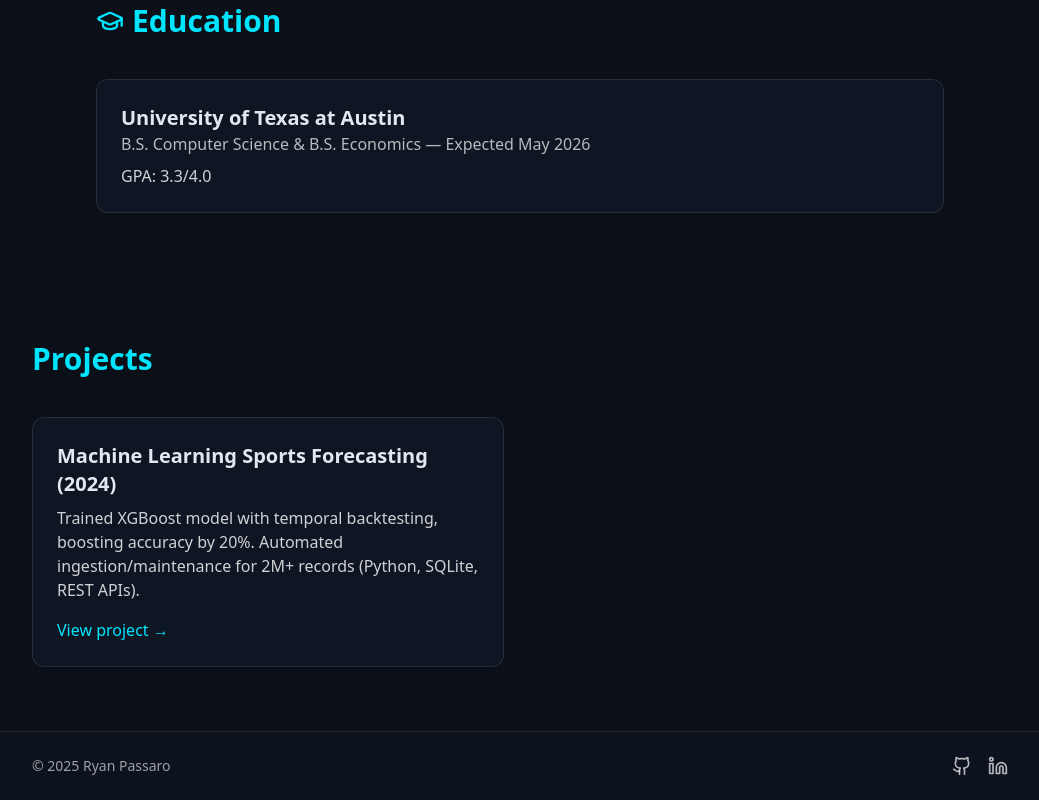
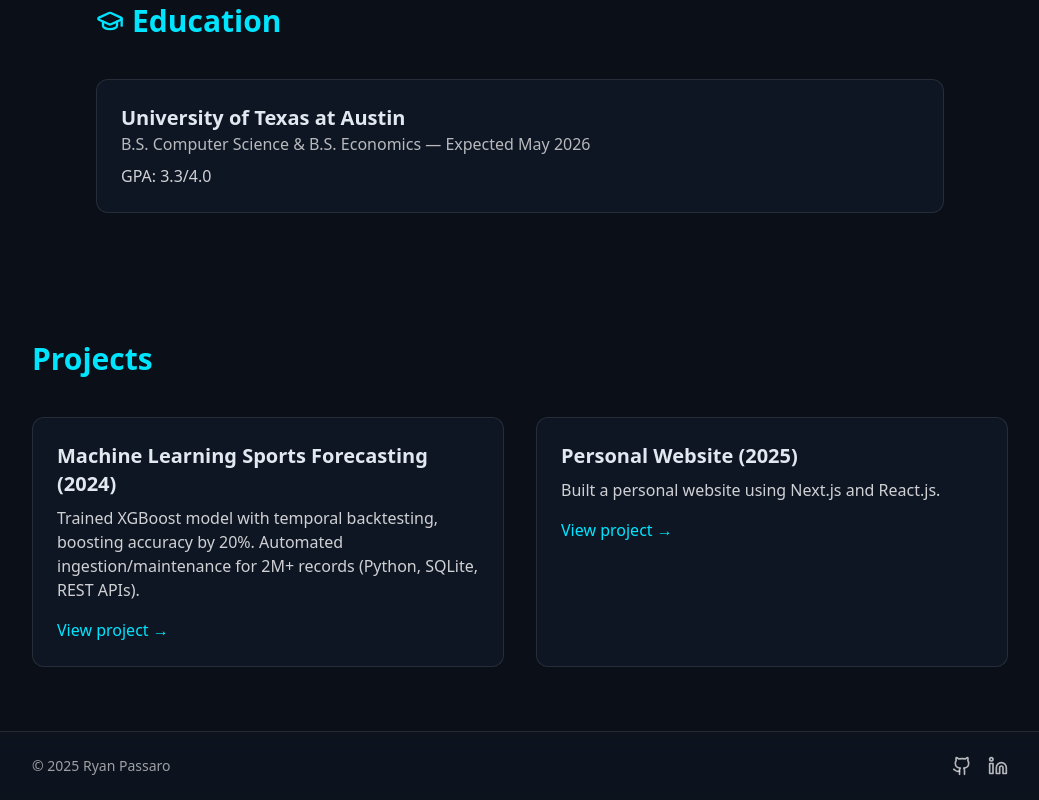
Before and after one commit to rpassaro/website, a Next.js app: page / in a window 1280 px wide. Shown: the part 1766-2566 px from the top of the page, without its empty margins (120-1159 px from the left). Built offline with nearby package versions, Linux system fonts and the light colour scheme.

Commit message:
added website to projects, added introduction

```diff
--- a/src/app/page.tsx
+++ b/src/app/page.tsx
@@ -21,6 +21,8 @@ export default function Page() {
             Software Engineer — Trading Infra & ML
           </span>
           <h1 className="mt-3 text-4xl font-semibold tracking-tight md:text-6xl">
+            Hi, I'm <span className="text-[var(--accent)]">Ryan Passaro</span>,
+            <br />
             I build <span className="text-[var(--accent)]">low-latency</span> systems
             that ship reliably at scale.
           </h1>
--- a/src/components/Projects.tsx
+++ b/src/components/Projects.tsx
@@ -7,7 +7,13 @@ const projects = [
         title: "Machine Learning Sports Forecasting (2024)",
         description:
             "Trained XGBoost model with temporal backtesting, boosting accuracy by 20%. Automated ingestion/maintenance for 2M+ records (Python, SQLite, REST APIs).",
-        href: "/projects/ml-sports-forecasting",
+        href: "https://github.com/rpassaro/MLB-AI-MODEL",
+    },
+    {
+        title: "Personal Website (2025)",
+        description:
+            "Built a personal website using Next.js and React.js.",
+        href: "https://github.com/rpassaro/website",
     },
 ];
 
```
